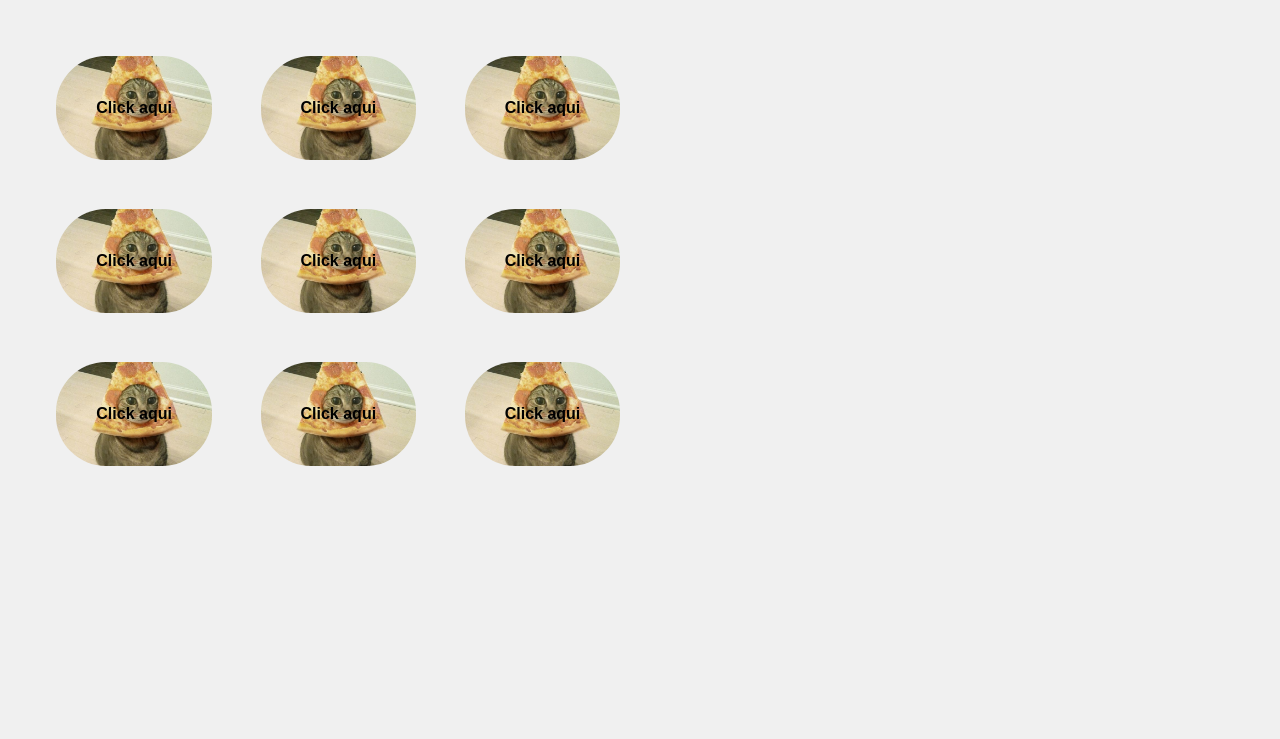
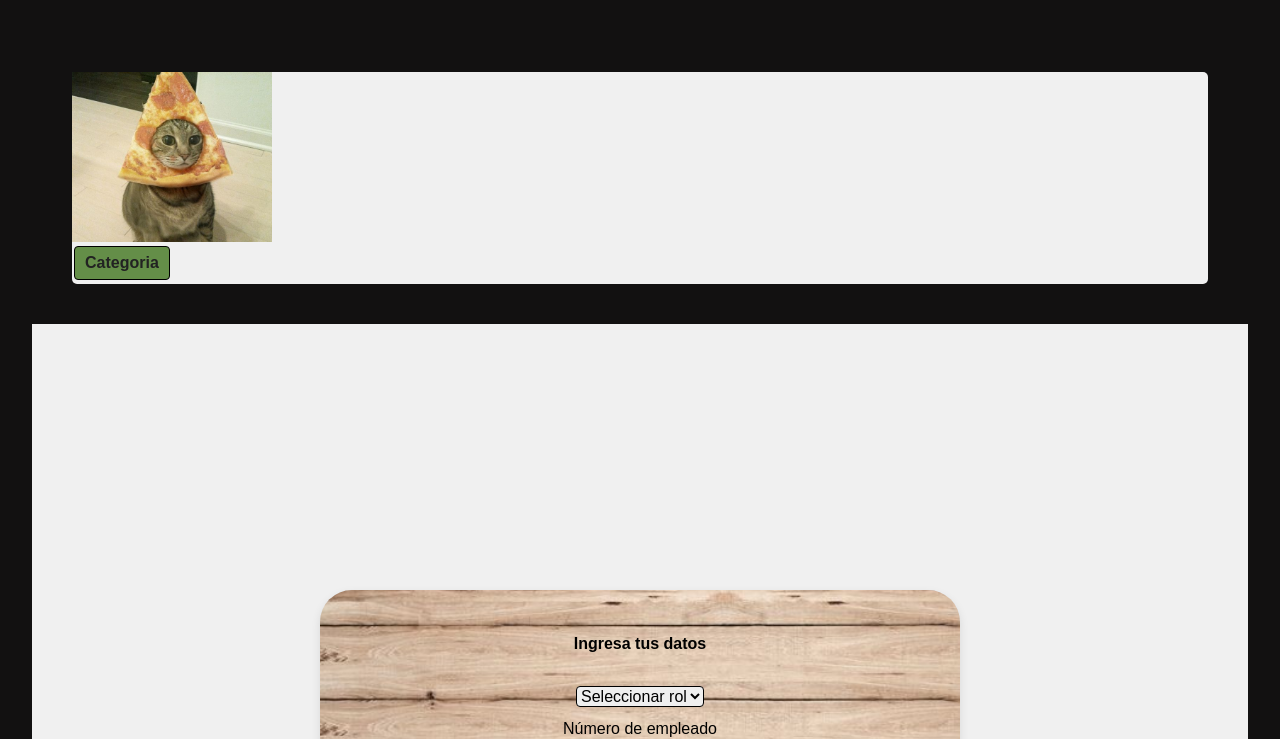
Before and after one commit to UMRGRS/papas-pizzeria, a React (Create React App) app: page / in a window 1280 px wide. Shown: the top 739 px of the page. Built offline with nearby package versions, Linux system fonts and the light colour scheme.

Commit message:
wireframe de imagen para boton categorias

```diff
--- a/src/components/boton_imagenes.jsx
+++ b/src/components/boton_imagenes.jsx
@@ -1,114 +1,17 @@
-import React from 'react';
 import './form.css'
+import imagen from './img/gato_pizza.jpg'
 
-function bot_img(){
-    return(
-      <div>
-  <div style={{ flex: '1' }}>
-  <button
-      className="button1"
-      style={{
-        padding: '40px',
-        backgroundImage: `url(${require('./img/7d7416b4820df975d753ff31da0b9909.jpg')})`,
-        backgroundSize: 'cover',
-        backgroundPosition: 'center'
-      }}
-    >
-      Click aqui
-    </button>
-    <button
-      className="button1"
-      style={{
-        padding: '40px',
-        backgroundImage: `url(${require('./img/7d7416b4820df975d753ff31da0b9909.jpg')})`,
-        backgroundSize: 'cover',
-        backgroundPosition: 'center'
-      }}
-    >
-      Click aqui
-    </button>
-    <button
-      className="button1"
-      style={{
-        padding: '40px',
-        backgroundImage: `url(${require('./img/7d7416b4820df975d753ff31da0b9909.jpg')})`,
-        backgroundSize: 'cover',
-        backgroundPosition: 'center'
-      }}
-    >
-      Click aqui
-    </button>
+function bot_img() {
+  return (
+    <div>
+      <div className="div-boton">
+      <img src={imagen} height="200px" width="200 px" />
+      <button className="my-button">
+          Categoria
+      </button>
     </div>
-  <div style={{ flex: '2' }}>
-  <button
-      className="button1"
-      style={{
-        padding: '40px',
-        backgroundImage: `url(${require('./img/7d7416b4820df975d753ff31da0b9909.jpg')})`,
-        backgroundSize: 'cover',
-        backgroundPosition: 'center'
-      }}
-    >
-      Click aqui
-    </button>
-    <button
-      className="button1"
-      style={{
-        padding: '40px',
-        backgroundImage: `url(${require('./img/7d7416b4820df975d753ff31da0b9909.jpg')})`,
-        backgroundSize: 'cover',
-        backgroundPosition: 'center'
-      }}
-    >
-      Click aqui
-    </button>
-    <button
-      className="button1"
-      style={{
-        padding: '40px',
-        backgroundImage: `url(${require('./img/7d7416b4820df975d753ff31da0b9909.jpg')})`,
-        backgroundSize: 'cover',
-        backgroundPosition: 'center'
-      }}
-    >
-      Click aqui
-    </button></div>
-  <div style={{ flex: '1' }}>
-  <button
-      className="button1"
-      style={{
-        padding: '40px',
-        backgroundImage: `url(${require('./img/7d7416b4820df975d753ff31da0b9909.jpg')})`,
-        backgroundSize: 'cover',
-        backgroundPosition: 'center'
-      }}
-    >
-      Click aqui
-    </button>
-    <button
-      className="button1"
-      style={{
-        padding: '40px',
-        backgroundImage: `url(${require('./img/7d7416b4820df975d753ff31da0b9909.jpg')})`,
-        backgroundSize: 'cover',
-        backgroundPosition: 'center'
-      }}
-    >
-      Click aqui
-    </button>
-    <button
-      className="button1"
-      style={{
-        padding: '40px',
-        backgroundImage: `url(${require('./img/7d7416b4820df975d753ff31da0b9909.jpg')})`,
-        backgroundSize: 'cover',
-        backgroundPosition: 'center'
-      }}
-    >
-      Click aqui
-    </button>
   </div>
-</div>
+
 
     )
 }
--- a/src/components/form.css
+++ b/src/components/form.css
@@ -7,8 +7,20 @@ h1.header1 {
   border-radius: 8px; /* Border radius */
   padding: 10px 20px; /* Add some padding */
   color: #000000; /* Text color */
-  font-size: 2rem; /* Increase font size */
+  font-size: 16px; /* Increase font size */
   font-weight: bold; /* Make text bold */
+}
+div.div-boton{
+    text-decoration: none;
+    background-color: #f0f0f0;
+    font-family: Arial, Helvetica, sans-serif;
+    justify-content: center;
+    align-items: center;
+    border-radius: 5px; /* Border radius */
+    padding: auto; /* Add some padding */
+    color: #909090; /* Text color */
+    margin: 40px;/* Full width for responsiveness */
+
 }
 button{
   text-decoration: none;
@@ -17,10 +29,10 @@ button{
   align-items: center;
   border-radius: 50px; /* Border radius */
   padding: auto; /* Add some padding */
-  color: #000000; /* Text color */
-  font-size: 100; /* Increase font size */
+  color: #909090; /* Text color */
+  font-size: 10svb; /* Increase font size */
   font-weight: bold; /* Make text bold */
-  margin: 2%;/* Full width for responsiveness */
+  margin: 40px;/* Full width for responsiveness */
   max-width: 40rem; /* Maximum width to prevent the form from becoming too wide */
 
 }
@@ -44,7 +56,7 @@ button{
   /* Make the container take up the full height of the viewport */
   height: 100vh;
   /* Set a neutral gray background color */
-  background-color: #f0f0f0;
+  background-color: #121111;
   /* Add some padding around the form to make it look more balanced */
   padding: 2rem;
 }
@@ -116,7 +128,7 @@ input {
   padding: 4px 10px;
   text-align: center;
   text-decoration: none;
-  display: inline-block;
+  display: flexbox;
   font-size: 16px;
   margin: 4px 2px;
   cursor: pointer;
@@ -124,5 +136,6 @@ input {
 }
 
 .my-button:active {
-  background-color: #3e8e41; /* Darker green background color when button is clicked */
+  color: #f9f9f9;
+  background-color: #96b897; /* Darker green background color when button is clicked */
 }
```
Also changed, not shown: src/components/img/gato_culpable.jpg (renamed from src/components/img/0e7a577f1c13a54e48b7396efb422d49.jpg), src/components/img/gato_pizza.jpg (renamed from src/components/img/7d7416b4820df975d753ff31da0b9909.jpg).
